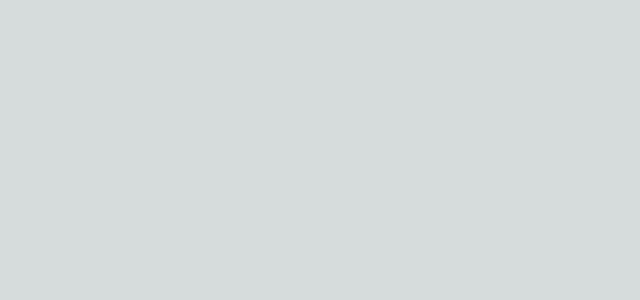
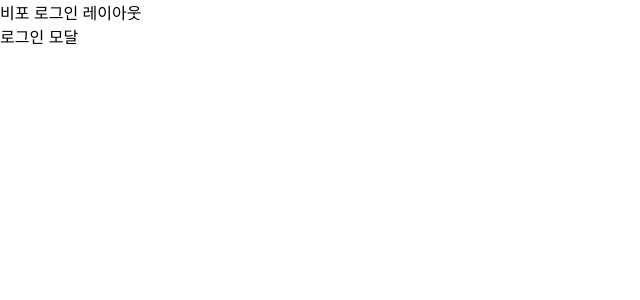
Before and after one commit to ianlee92/next-x, a Next.js app: page /i/flow/login in a window 1280 px wide. Before the commit this address had no page. Shown: the top 300 px of the page, without its empty margins (0-640 px from the left). Built offline with nearby package versions, Linux system fonts and the light colour scheme.

Commit message:
동시에 띄우기 위해 패러렐 라우트를 사용. 폴더가 서로 같아야하기 때문에 page와 layout 이동 및 추가

```diff
--- /dev/null
+++ b/src/app/(beforeLogin)/@modal/page.tsx
@@ -0,0 +1,3 @@
+export default function Pages() {
+  return "패러렐모달";
+}
--- a/src/app/(beforeLogin)/i/flow/login/page.tsx
+++ b/src/app/(beforeLogin)/i/flow/login/page.tsx
@@ -1,7 +1,3 @@
-import { redirect } from "next/navigation";
-
-// page.tsx대신 route.tsx 쓰는 방법도 있다
-// next 13버젼에 나온 redirect 기능
-export default function Login() {
-  redirect("i/flow/login");
+export default function Home() {
+  return <main>로그인 모달</main>;
 }
--- a/src/app/(beforeLogin)/i/flow/singup/page.tsx
+++ b/src/app/(beforeLogin)/i/flow/singup/page.tsx
@@ -0,0 +1,3 @@
+export default function Home() {
+  return <main>회원가입 모달</main>;
+}
--- /dev/null
+++ b/src/app/(beforeLogin)/layout.tsx
@@ -0,0 +1,18 @@
+import { ReactNode } from "react";
+
+type Props = {
+  children: ReactNode;
+  modal: ReactNode;
+};
+
+export default function Layout({ children, modal }: Props) {
+  return (
+    <div>
+      비포 로그인 레이아웃
+      {/* children은 page.tsx */}
+      {children}
+      {/* modal은 패러렐 라우트를 사용한 @modal */}
+      {modal}
+    </div>
+  );
+}
--- a/src/app/page.tsx
+++ b/src/app/(beforeLogin)/page.tsx
@@ -1,7 +1,8 @@
 import Image from "next/image";
-import styles from "./page.module.css";
+// @는 src를 가리킨다
+import styles from "@/app/page.module.css";
 import Link from "next/link";
-import Logo from "../../public/logo.jpg";
+import Logo from "/public/logo.jpg";
 
 export default function Home() {
   return (
```
Also changed, not shown: src/app/(beforeLogin)/login/page.tsx (added, +7 -0 lines).
